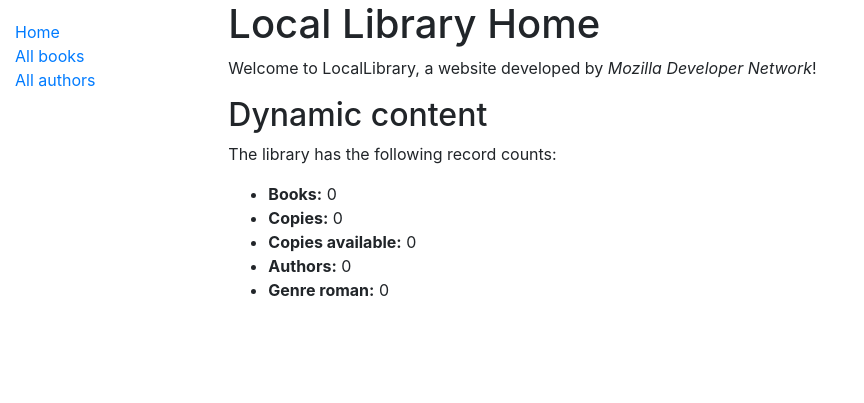
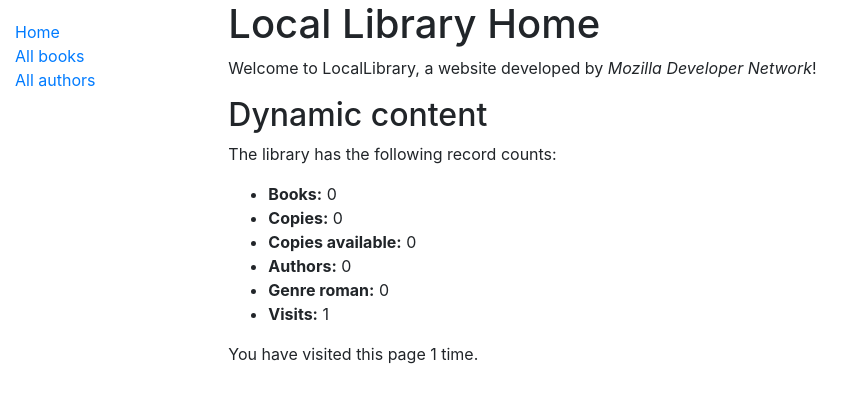
Before and after one commit to ANMinaev/locallibrary, a Django app: page /catalog/ in a window 1280 px wide. Shown: the top 403 px of the page, without its empty margins (0-864 px from the left). Run offline with Django 3.2, Linux system fonts and the light colour scheme; data that the repository does not hold is empty; some libraries are stand-ins or nearby versions.

Commit message:
Django Tutorial Part 7: Sessions framework

```diff
--- a/locallibrary/catalog/templates/catalog/author_detail.html
+++ b/locallibrary/catalog/templates/catalog/author_detail.html
@@ -8,7 +8,7 @@
 <div style="margin-left:20px;margin-top:20px">
     <h4>Книги</h4>
     {% for book in author.book_set.all %}
-    <a href="{% url 'book-detail' book.pk %}">{{ book.title }}</a></p>
+    <p><a href="{% url 'book-detail' book.pk %}">{{ book.title }}</a></p>
     <p>{{ book.summary}}</p>
     {% endfor %}
 </div>
--- a/locallibrary/catalog/templates/index.html
+++ b/locallibrary/catalog/templates/index.html
@@ -15,5 +15,7 @@
     <li><strong>Copies available:</strong> {{ num_instances_available }}</li>
     <li><strong>Authors:</strong> {{ num_authors }}</li>
     <li><strong>Genre roman:</strong> {{ num_genre }}</li>
+    <li><strong>Visits:</strong> {{ num_visits }}</li>
   </ul>
+<p>You have visited this page {{ num_visits }} time{% if num_visits > 1 %}s{% endif %}.</p>
 {% endblock %}
--- a/locallibrary/catalog/views.py
+++ b/locallibrary/catalog/views.py
@@ -27,12 +27,17 @@ def index(request):
     # колличество Романов
     num_genre = Genre.objects.filter(name__iexact = 'роман').count()
 
+    # Number of visits to this view, as counted in the session variable.
+    num_visits = request.session.get('num_visits', 1)
+    request.session['num_visits'] = num_visits + 1
+
     context = {
         'num_books': num_books,
         'num_instances': num_instances,
         'num_instances_available': num_instances_available,
         'num_authors': num_authors,
         'num_genre': num_genre,
+        'num_visits': num_visits,
     }
 
     # Render the HTML template index.html with the data in the context variable
```
